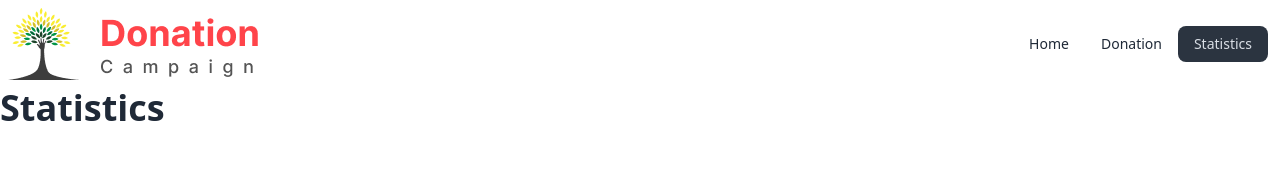
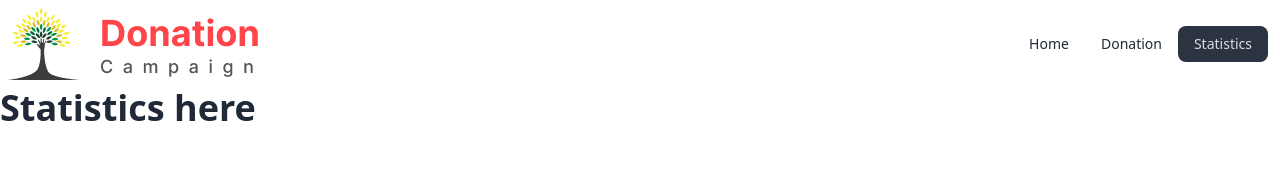
Before and after one commit to m0st0fa/Donation-campaign-, a React (Vite) app: page /Statistics in a window 1280 px wide. Shown: the top 178 px of the page. Built offline with nearby package versions, Linux system fonts and the light colour scheme.

Commit message:
banner section issue fixed

```diff
--- a/src/Components/Banner/Banner.jsx
+++ b/src/Components/Banner/Banner.jsx
@@ -25,7 +25,7 @@ const Banner = () => {
          I Grow By Helping People In Need
        </h1>
        <div className="flex">
-         <input className="p-3 ml-4" type="text" placeholder="Search here...." />
+         <input className="p-3 ml-4" type="text" placeholder="Search here" />
          <button className="btn mr-4 bg-red-600">Search</button>
        </div>
      </div>
--- a/src/Components/Statistics/Statistics.jsx
+++ b/src/Components/Statistics/Statistics.jsx
@@ -6,7 +6,7 @@ import { useLoaderData} from "react-router-dom";
    console.log(data)
     return (
         <div className="max-w-7xl m-auto">
-           <h3 className="text-4xl font-bold">Statistics</h3>
+           <h3 className="text-4xl font-bold">Statistics here</h3>
         </div>
     );
  };
```
